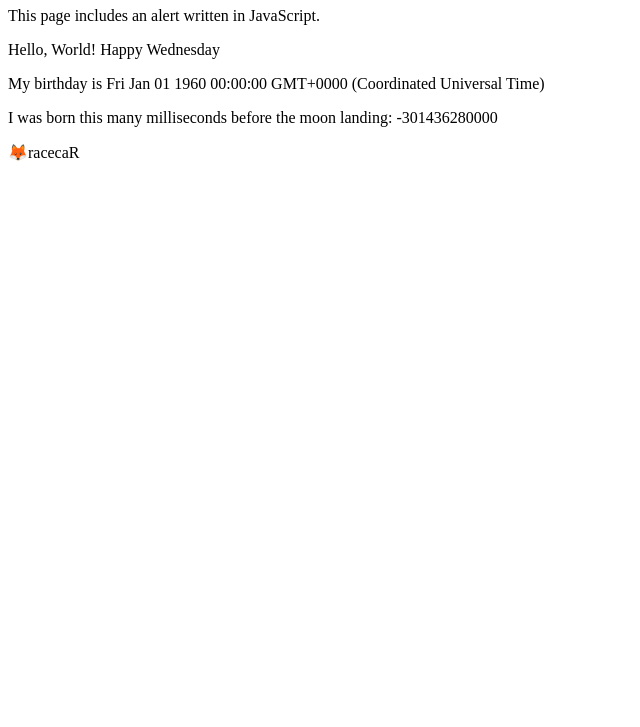
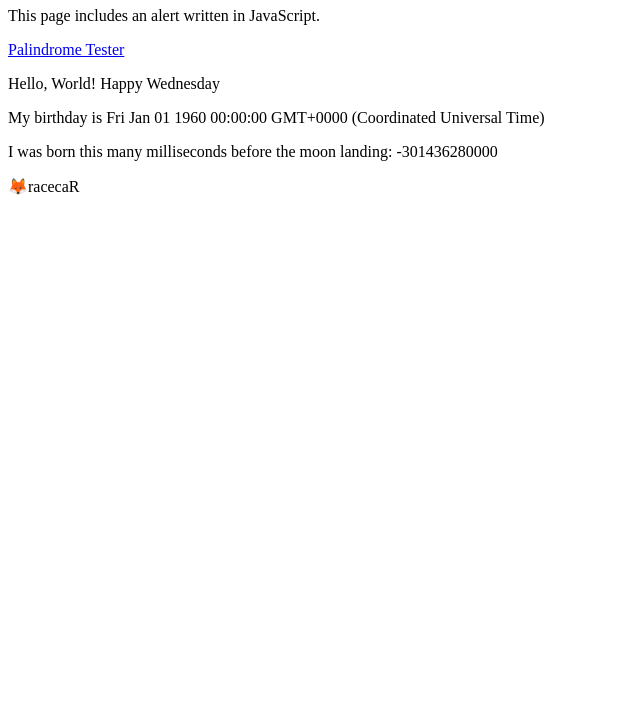
Before and after one commit to Ben3882/js_tutorial, a plain HTML site: page index.html in a window 1280 px wide. Shown: the part 73-800 px from the top of the page, without its empty margins (0-640 px from the left). Drawn offline with Linux system fonts and the light colour scheme.

Commit message:
added a link to palindrome tester

```diff
--- a/index.html
+++ b/index.html
@@ -10,6 +10,7 @@
     <body>
       <h1>Hello World</h1>
       <p>This page includes an alert written in JavaScript.</p>
+      <a href="palindrome.html">Palindrome Tester</a>
       <p id="para1"></p>
       <p id="2"></p>
       <p id="3"></p>
```
